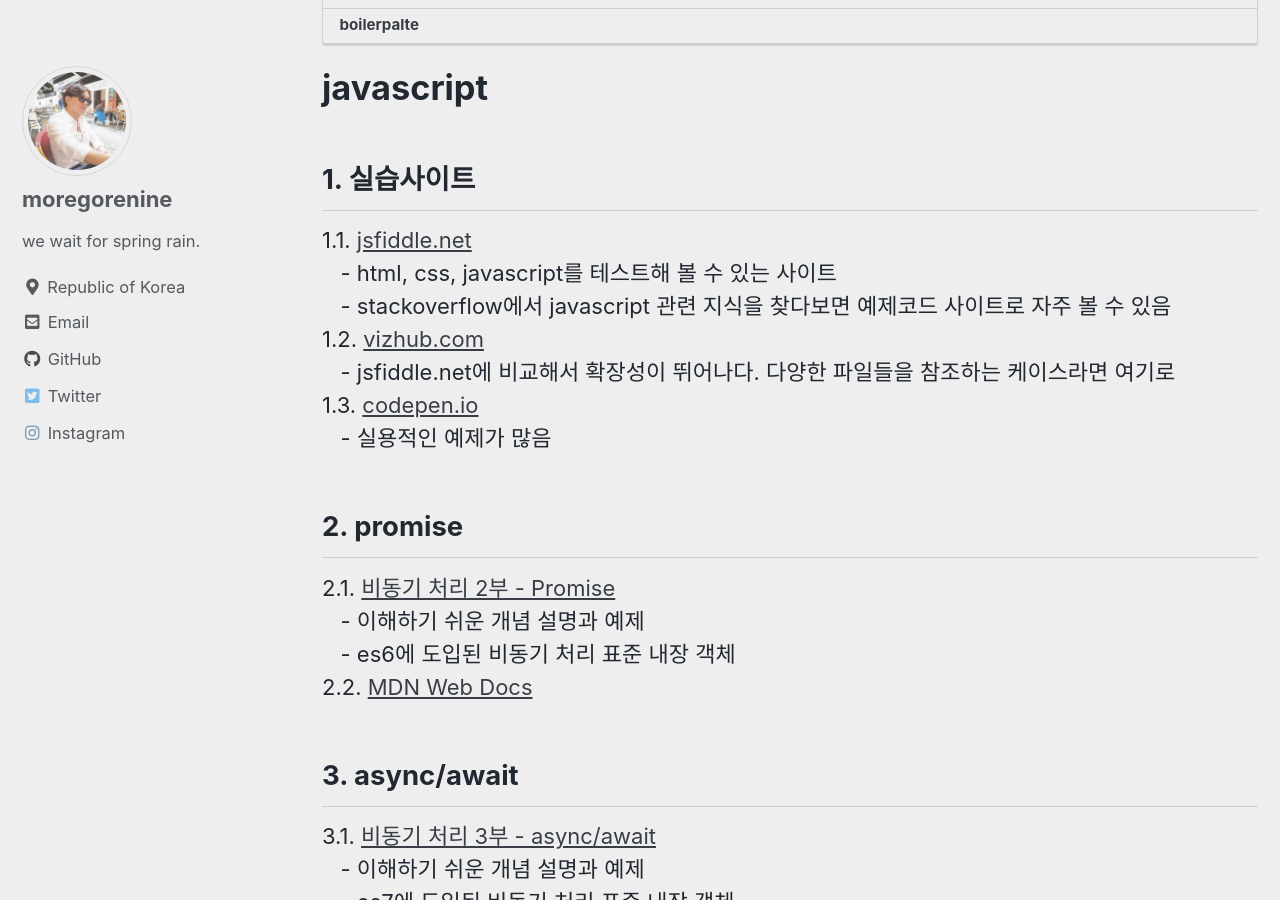
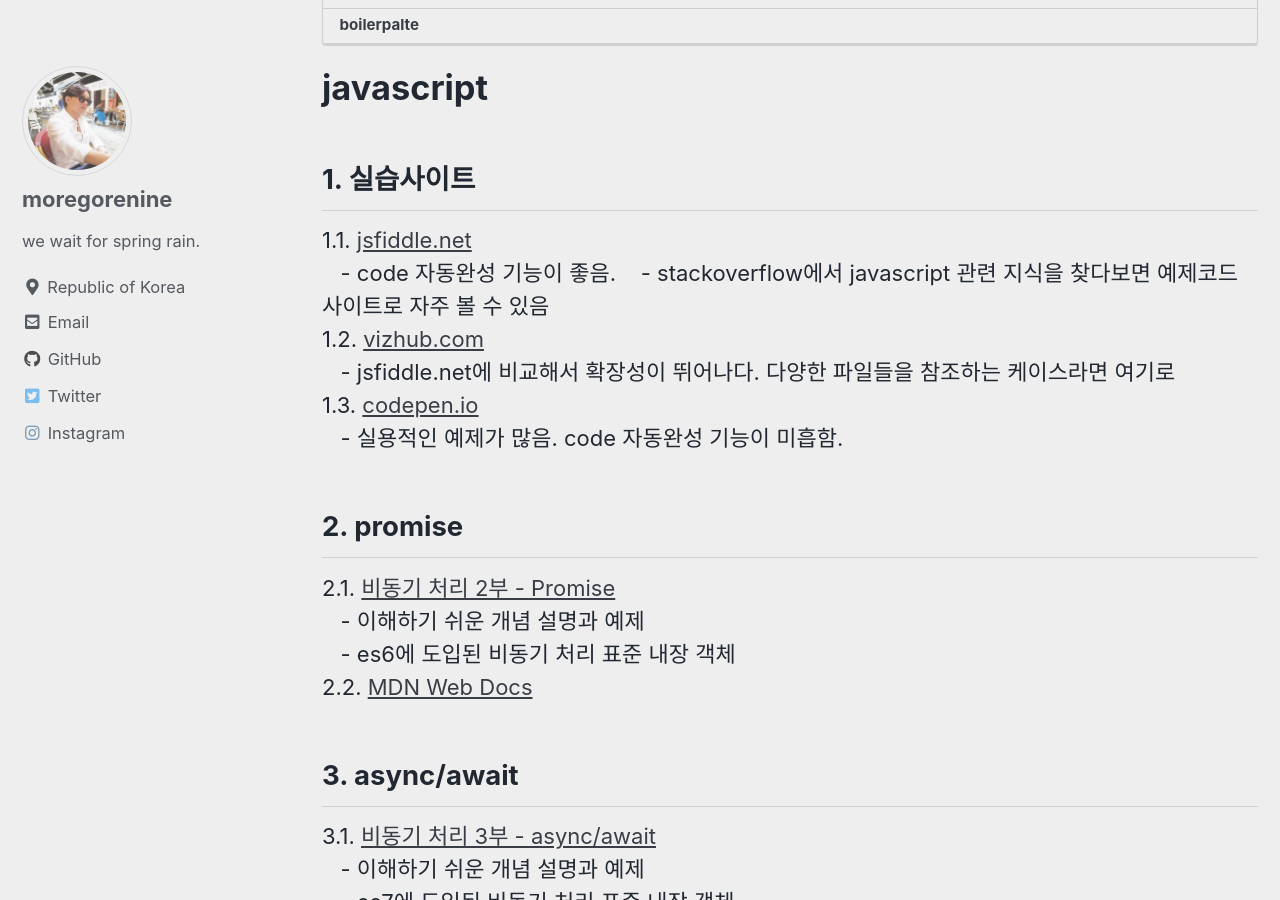
Before and after one commit to moregorenine/moregorenine.github.io, a Jekyll site: the page built from _posts/dev/2021-03-07-develop.md, in a window 1280 px wide and 900 px high, scrolled down 512 px. Built offline with Jekyll 4.4.1, drawn with Linux system fonts in a browser that asks for light colours; cached includes are drawn as plain includes; comment, search, counter and statistics services are not loaded.

Commit message:
Update 2021-03-07-develop.md

```diff
--- a/_posts/dev/2021-03-07-develop.md
+++ b/_posts/dev/2021-03-07-develop.md
@@ -14,12 +14,12 @@ toc_sticky: true
 # javascript
 ## 1. 실습사이트
 1.1. [jsfiddle.net](https://jsfiddle.net/)
-&nbsp;&nbsp;&nbsp;- html, css, javascript를 테스트해 볼 수 있는 사이트
+&nbsp;&nbsp;&nbsp;- code 자동완성 기능이 좋음.
 &nbsp;&nbsp;&nbsp;- stackoverflow에서 javascript 관련 지식을 찾다보면 예제코드 사이트로 자주 볼 수 있음
 1.2. [vizhub.com](https://vizhub.com/)
 &nbsp;&nbsp;&nbsp;- jsfiddle.net에 비교해서 확장성이 뛰어나다. 다양한 파일들을 참조하는 케이스라면 여기로
 1.3. [codepen.io](https://codepen.io/)
-&nbsp;&nbsp;&nbsp;- 실용적인 예제가 많음
+&nbsp;&nbsp;&nbsp;- 실용적인 예제가 많음. code 자동완성 기능이 미흡함.
 ## 2. promise
 2.1. [비동기 처리 2부 - Promise](https://www.daleseo.com/js-async-promise/)
 &nbsp;&nbsp;&nbsp;- 이해하기 쉬운 개념 설명과 예제
```
